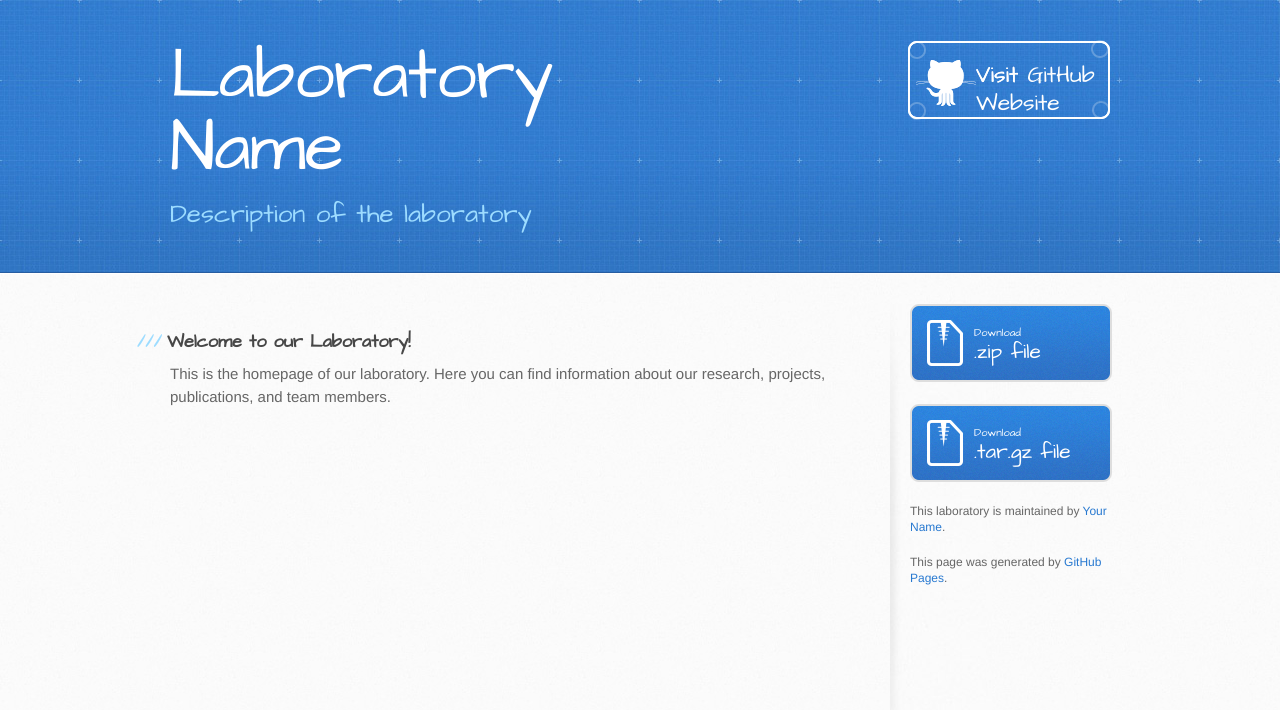
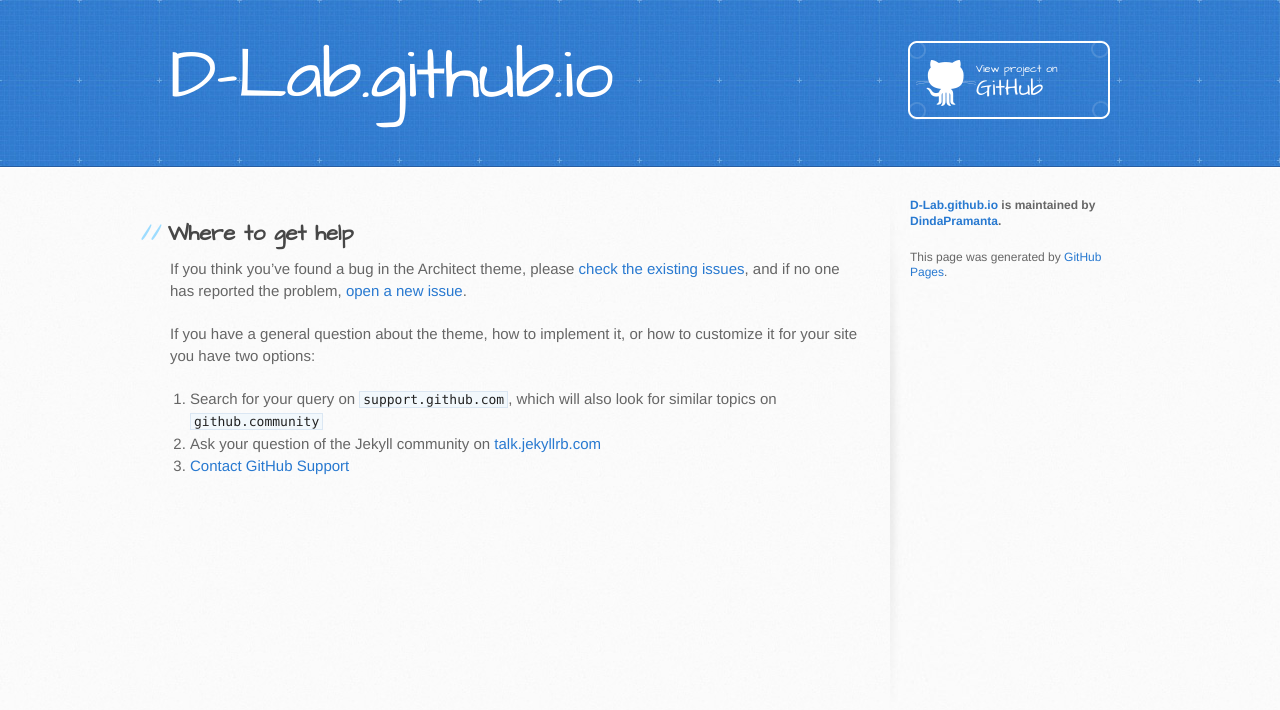
Before and after one commit to DindaPramanta/D-Lab.github.io, a Jekyll site: the page built from docs/SUPPORT.md, in a window 1280 px wide. Shown: the top 710 px of the page. Built offline with Jekyll 4.4.1, drawn with Linux system fonts in a browser that asks for light colours; our own code applies the rules of GitHub Pages for plain Markdown files; the repository's description, which GitHub fills in, is left out.

Commit message:
Update default.html

```diff
--- a/_layouts/default.html
+++ b/_layouts/default.html
@@ -11,33 +11,35 @@
     <script src="https://oss.maxcdn.com/html5shiv/3.7.3/html5shiv.min.js"></script>
     <![endif]-->
 
-    <title>Laboratory Homepage</title>
+{% seo %}
 
-    <style>
-      /* Add your custom styles here */
-    </style>
-
+    {% include head-custom.html %}
   </head>
 
   <body>
     <header>
       <div class="inner">
-        <h1>Laboratory Name</h1>
-        <h2>Description of the laboratory</h2>
-        <a href="https://github.com/your-laboratory" class="button">Visit GitHub</a>
-        <a href="https://your-laboratory-website.com" class="button">Visit Website</a>
+        <a href="{{ '/' | absolute_url }}">
+          <h1>{{ site.title | default: site.github.repository_name }}</h1>
+        </a>
+        <h2>{{ site.description | default: site.github.project_tagline }}</h2>
+        {% if site.github.is_project_page %}
+          <a href="{{ site.github.repository_url }}" class="button"><small>View project on</small> GitHub</a>
+        {% endif %}
+        {% if site.github.is_user_page %}
+          <a href="{{ site.github.owner_url }}" class="button"><small>Follow me on</small> GitHub</a>
+        {% endif %}
       </div>
     </header>
 
     <div id="content-wrapper">
       <div class="inner clearfix">
         <section id="main-content">
-          <!-- Add your main content here -->
-          <h3>Welcome to our Laboratory!</h3>
-          <p>This is the homepage of our laboratory. Here you can find information about our research, projects, publications, and team members.</p>
+          {{ content }}
         </section>
 
         <aside id="sidebar">
+          {% if site.show_downloads %}
             <a href="{{ site.github.zip_url }}" class="button">
               <small>Download</small>
               .zip file
@@ -46,7 +48,12 @@
               <small>Download</small>
               .tar.gz file
             </a>
-          <p>This laboratory is maintained by <a href="{{ site.github.owner_url }}">Your Name</a>.</p>
+          {% endif %}
+
+          {% if site.github.is_project_page %}
+            <p class="repo-owner"><a href="{{ site.github.repository_url }}">{{ site.github.repository_name }}</a> is maintained by <a href="{{ site.github.owner_url }}">{{ site.github.owner_name }}</a>.</p>
+          {% endif %}
+
           <p>This page was generated by <a href="https://pages.github.com">GitHub Pages</a>.</p>
         </aside>
       </div>
```
Lines whose indentation alone changed are shown as unchanged.
